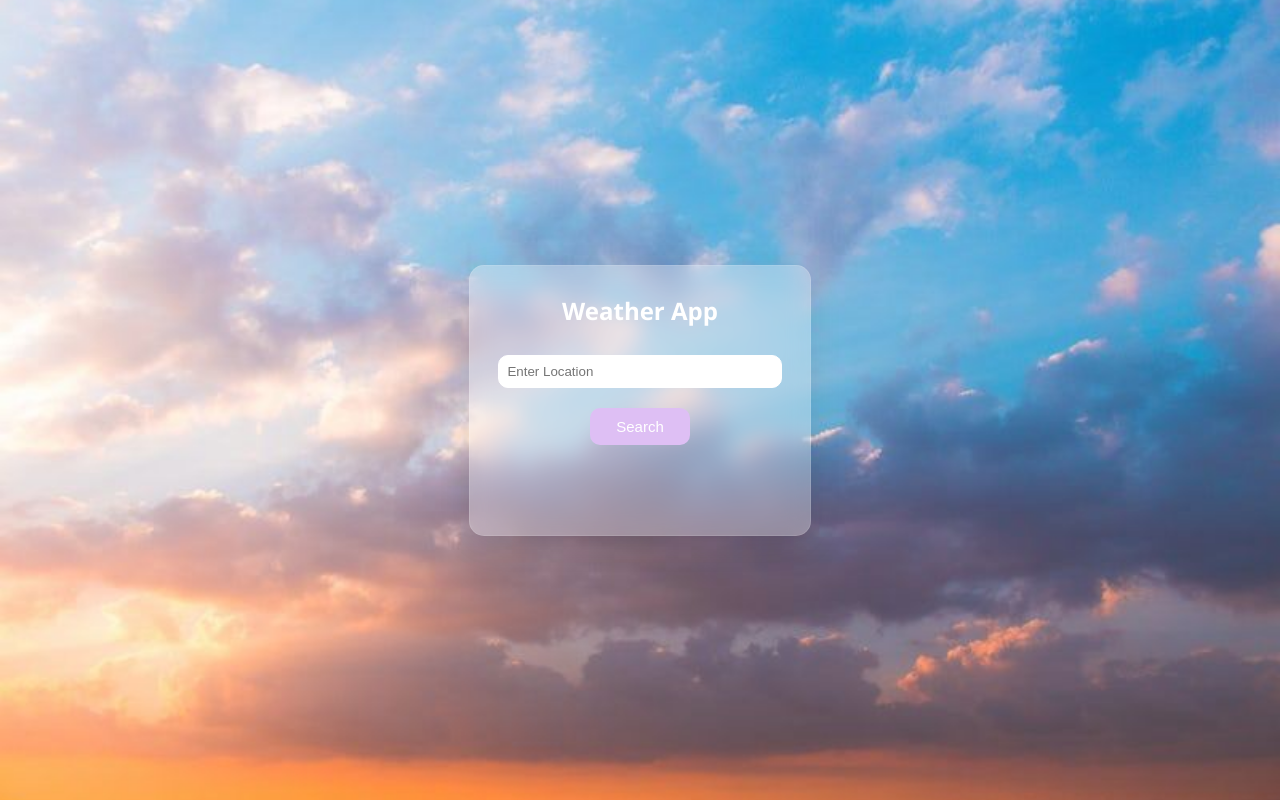
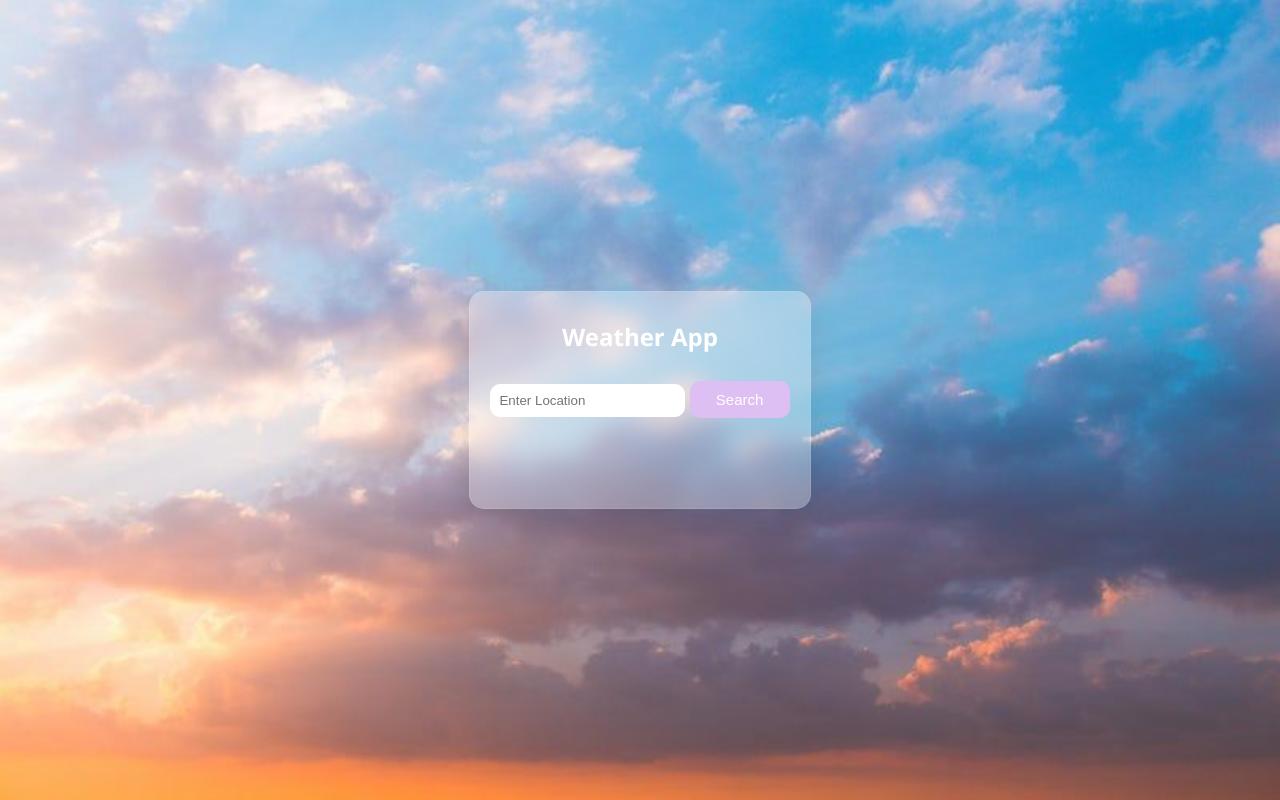
Before and after one commit to nishishah01/Task-2-Nishi-Shah, a plain HTML site: page index.html in a window 1280 px wide. Drawn offline with Linux system fonts and the light colour scheme.

Commit message:
Update style.css

```diff
--- a/style.css
+++ b/style.css
@@ -24,7 +24,7 @@ h2, label, p {
     margin: 8px 0;
 }
 input {
-    width: calc(100% - 16px);
+
     padding: 8px;
     box-sizing: border-box;
     border-radius: 10px;
```
